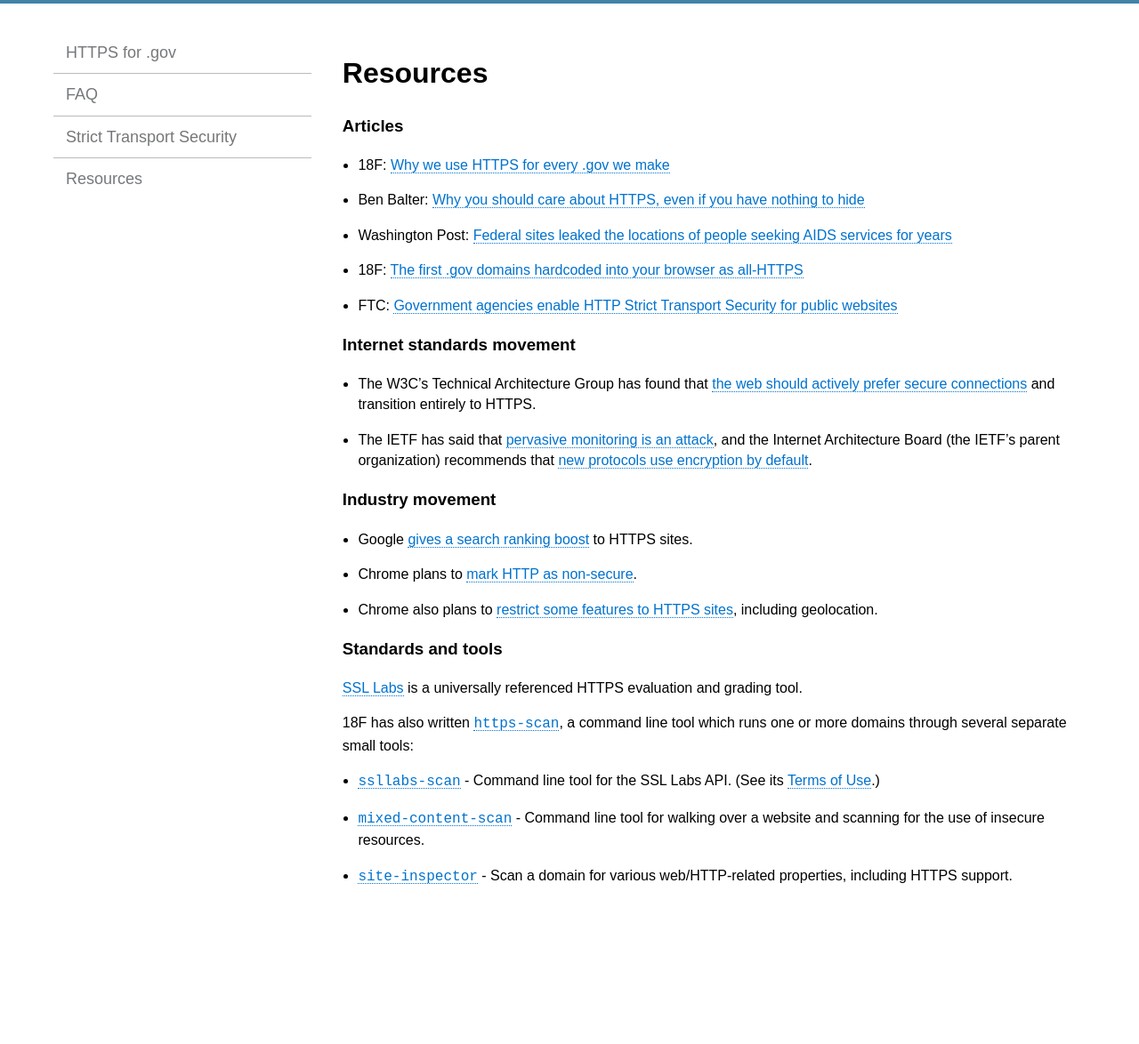
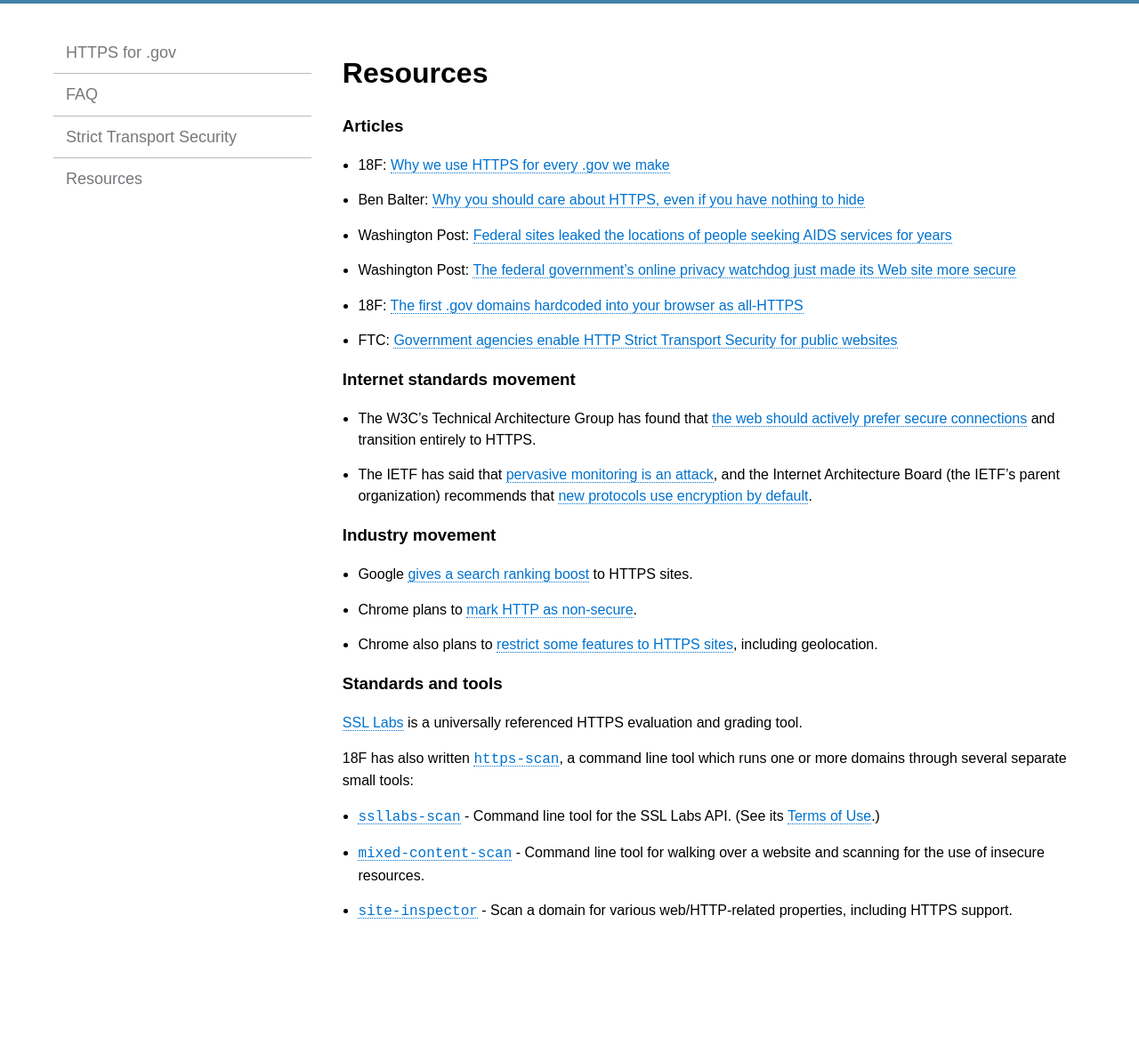
Before and after one commit to GSA/https, a Jekyll site: the page built from pages/resources.md, in a window 1280 px wide. Shown: the whole page at 89% size. Built offline with Jekyll 4.4.1, drawn with Linux system fonts in a browser that asks for light colours; Markdown is read by kramdown in place of the engine named in the settings; before the commit the page ends 1134 px from its top, so only the background shows below that.

Commit message:
adding WP article

```diff
--- a/pages/resources.md
+++ b/pages/resources.md
@@ -9,6 +9,7 @@ permalink: /resources/
 * 18F: [Why we use HTTPS for every .gov we make](https://18f.gsa.gov/2014/11/13/why-we-use-https-in-every-gov-website-we-make/)
 * Ben Balter: [Why you should care about HTTPS, even if you have nothing to hide](http://ben.balter.com/2015/01/06/https-all-the-things/)
 * Washington Post: [Federal sites leaked the locations of people seeking AIDS services for years](http://www.washingtonpost.com/blogs/the-switch/wp/2014/11/07/federal-sites-leaked-the-locations-of-people-seeking-aids-services-for-years/)
+* Washington Post: [The federal government’s online privacy watchdog just made its Web site more secure](http://www.washingtonpost.com/blogs/the-switch/wp/2015/03/06/the-federal-governments-online-privacy-watchdog-just-made-its-web-site-more-secure/)
 * 18F: [The first .gov domains hardcoded into your browser as all-HTTPS](https://18f.gsa.gov/2015/02/09/the-first-gov-domains-hardcoded-into-your-browser-as-all-https/)
 * FTC: [Government agencies enable HTTP Strict Transport Security for public websites](http://www.ftc.gov/news-events/blogs/techftc/2015/02/government-agencies-enable-http-strict-transport-security-public)
 
```
